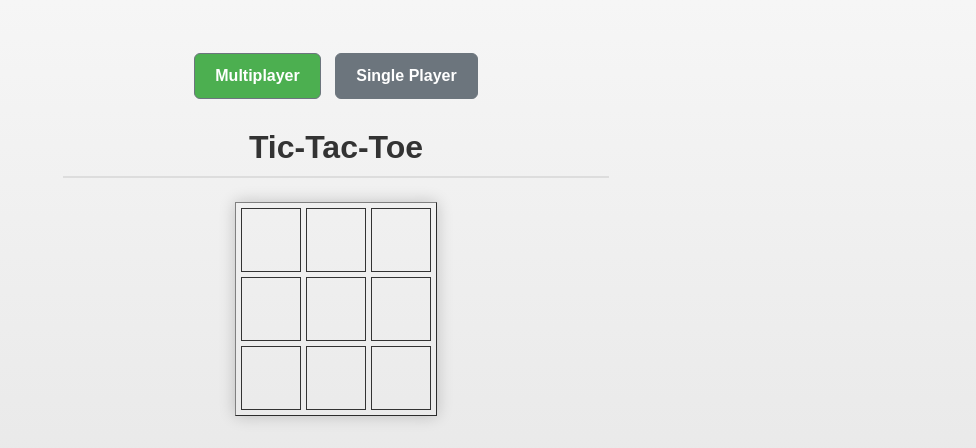
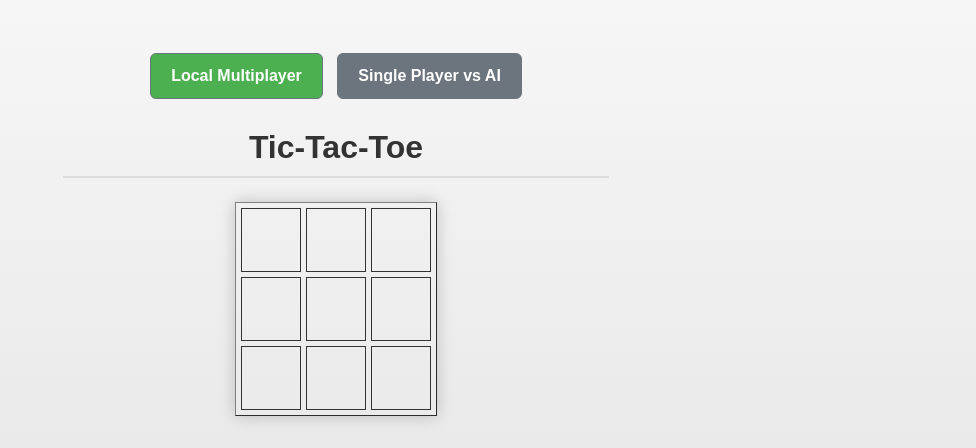
Before and after one commit to Leminiscent/tic_tac_toe, a plain HTML site: page index.html in a window 1280 px wide. Shown: the whole page, without its empty margins (304-1280 px from the left). Drawn offline with nearby package versions, Linux system fonts and the light colour scheme.

Commit message:
Update game mode buttons

```diff
--- a/index.html
+++ b/index.html
@@ -22,8 +22,8 @@
             <!-- Game Mode Selection -->
             <div class="row justify-content-center mb-4">
                 <div class="col-md-6 text-center">
-                    <button id="multiplayer-mode" class="btn btn-secondary">Multiplayer</button>
-                    <button id="singleplayer-mode" class="btn btn-secondary">Single Player</button>
+                    <button id="multiplayer-mode" class="btn btn-secondary">Local Multiplayer</button>
+                    <button id="singleplayer-mode" class="btn btn-secondary">Single Player vs AI</button>
                 </div>
             </div>
             <!-- Tic-Tac-Toe Board -->
```
